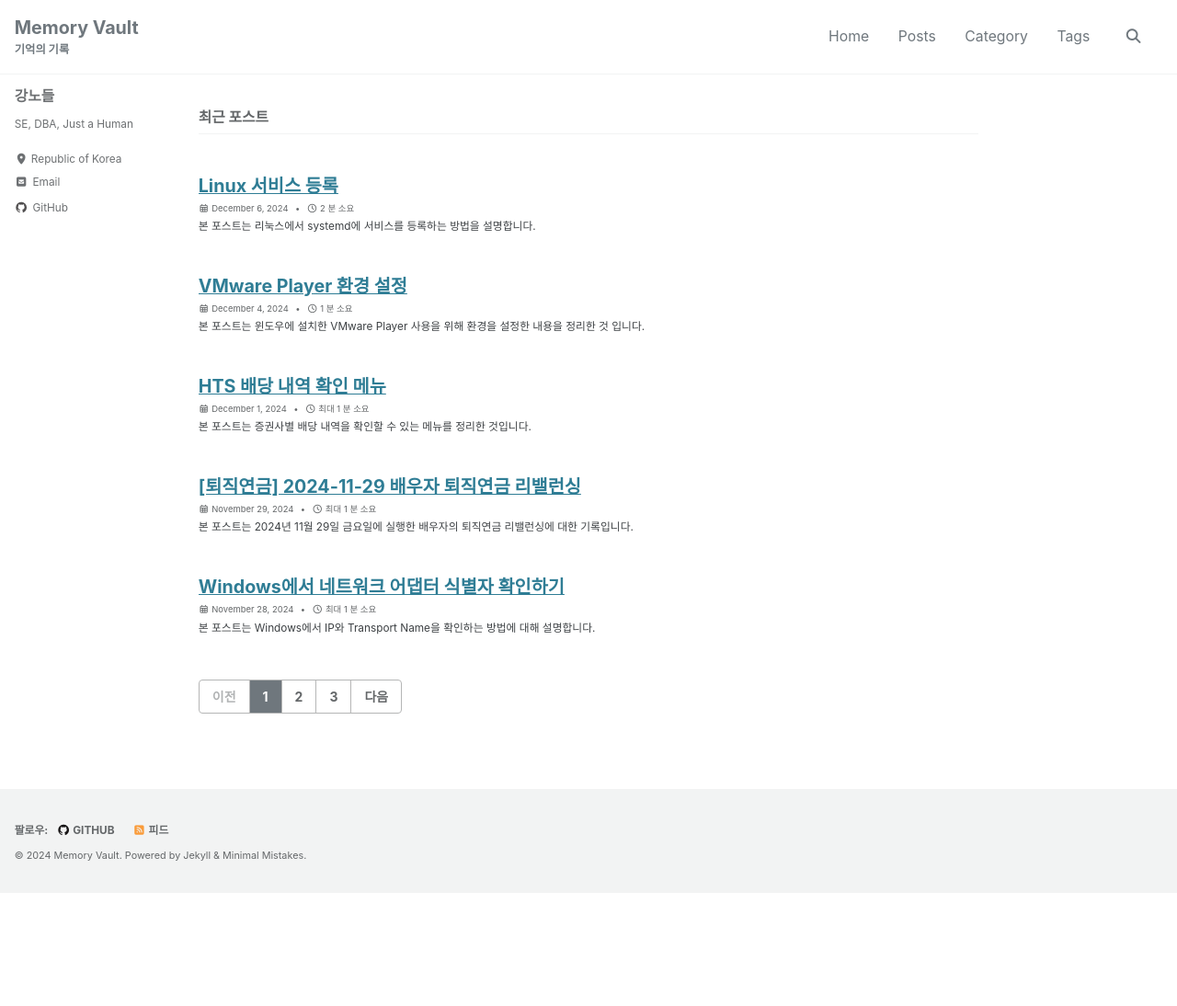
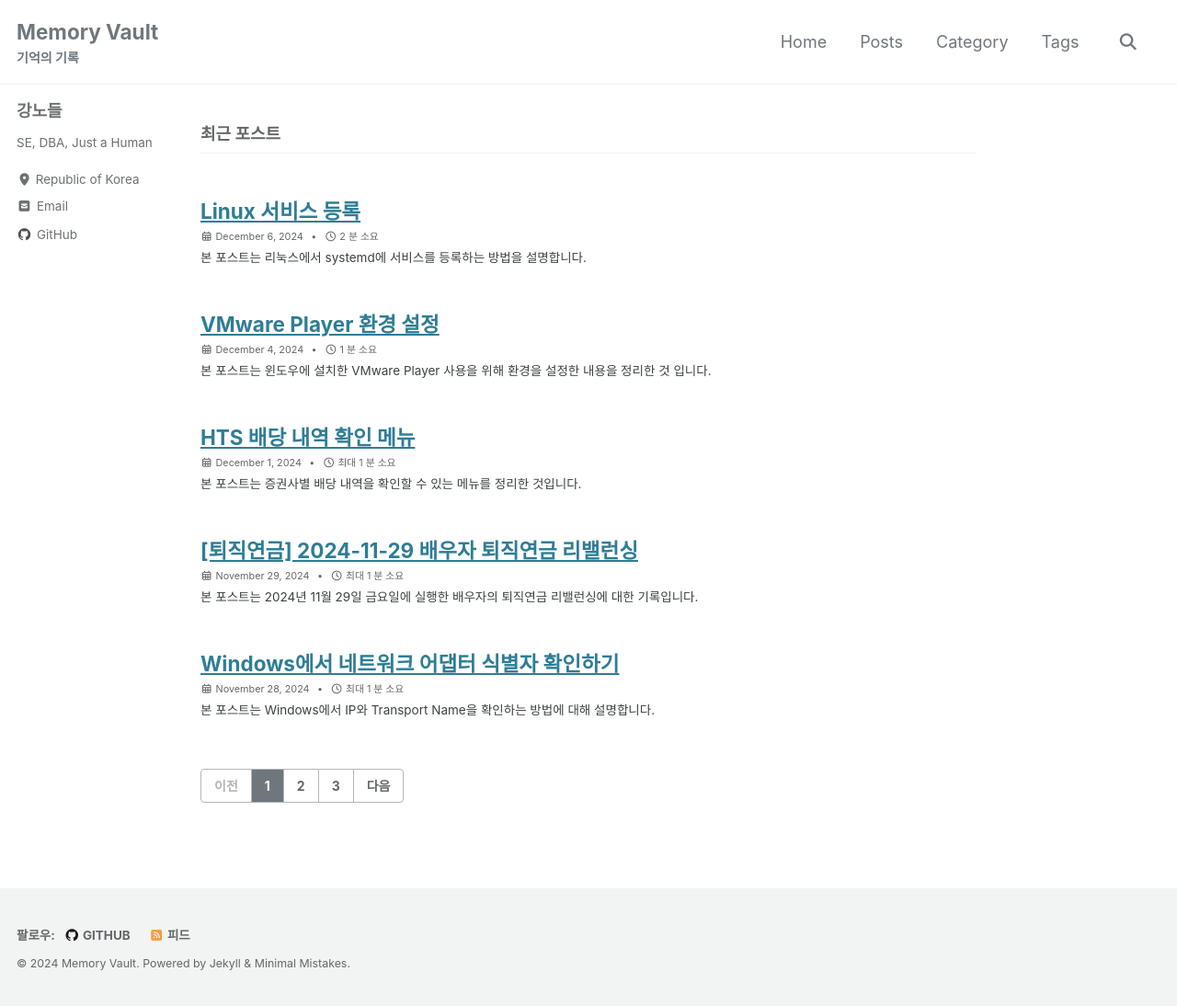
Before and after one commit to NodleKang/nodlekang.github.io, a Jekyll site: the page built from index.html, in a window 1280 px wide. Shown: the whole page at 92% size. Built offline with Jekyll 4.4.1, drawn with Linux system fonts in a browser that asks for light colours; cached includes are drawn as plain includes; some web fonts are replaced; the list of posts is cut into pages by our own code; before the commit the page ends 971 px from its top, so only the background shows below that.

Commit message:
폰트 사이즈 조정

```diff
--- a/_sass/minimal-mistakes/_variables.scss
+++ b/_sass/minimal-mistakes/_variables.scss
@@ -8,8 +8,8 @@
 
 // 기본 값이 데스크탑에서 large에서 x-large 이상인 구간인 경우 폰트가 커져서
 // 효율적이지 못 해서 폰트 사이즈를 조정했습니다.
-$doc-font-size: 14px !default; // 원래는 16px
-$doc-font-size-medium: $doc-font-size * 1.125 !default;
+$doc-font-size: 16px !default;
+$doc-font-size-medium: $doc-font-size * 1.1 !default;
 $doc-font-size-large: $doc-font-size * 1.125 !default;
 $doc-font-size-x-large: $doc-font-size * 1.125 !default;
 
```
